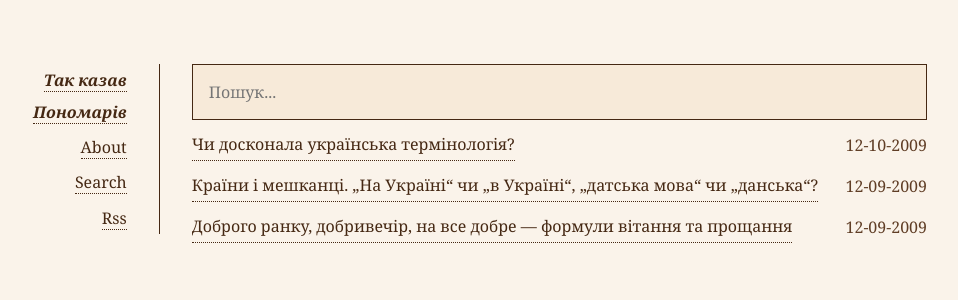
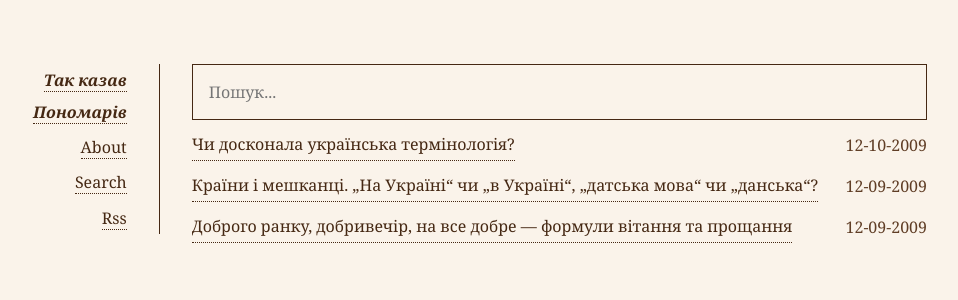
Before and after one commit to ponomariv/ponomariv.github.io, a Jekyll site: the page built from index.html, in a window 1280 px wide. Shown: the top 300 px of the page, without its empty margins (161-1119 px from the left). Built offline with Jekyll 4.4.1, drawn with Linux system fonts in a browser that asks for light colours.

Commit message:
bg colour

```diff
--- a/index.html
+++ b/index.html
@@ -13,7 +13,7 @@ layout: default
 		font-size: normal;
 	    outline: none;
 	    padding: 1rem;
-		background: rgb(247, 234, 217);
+		background: #faf3ea;
 	    width: 100%;
 		appearance: none;
 		font-family: inherit;
```
